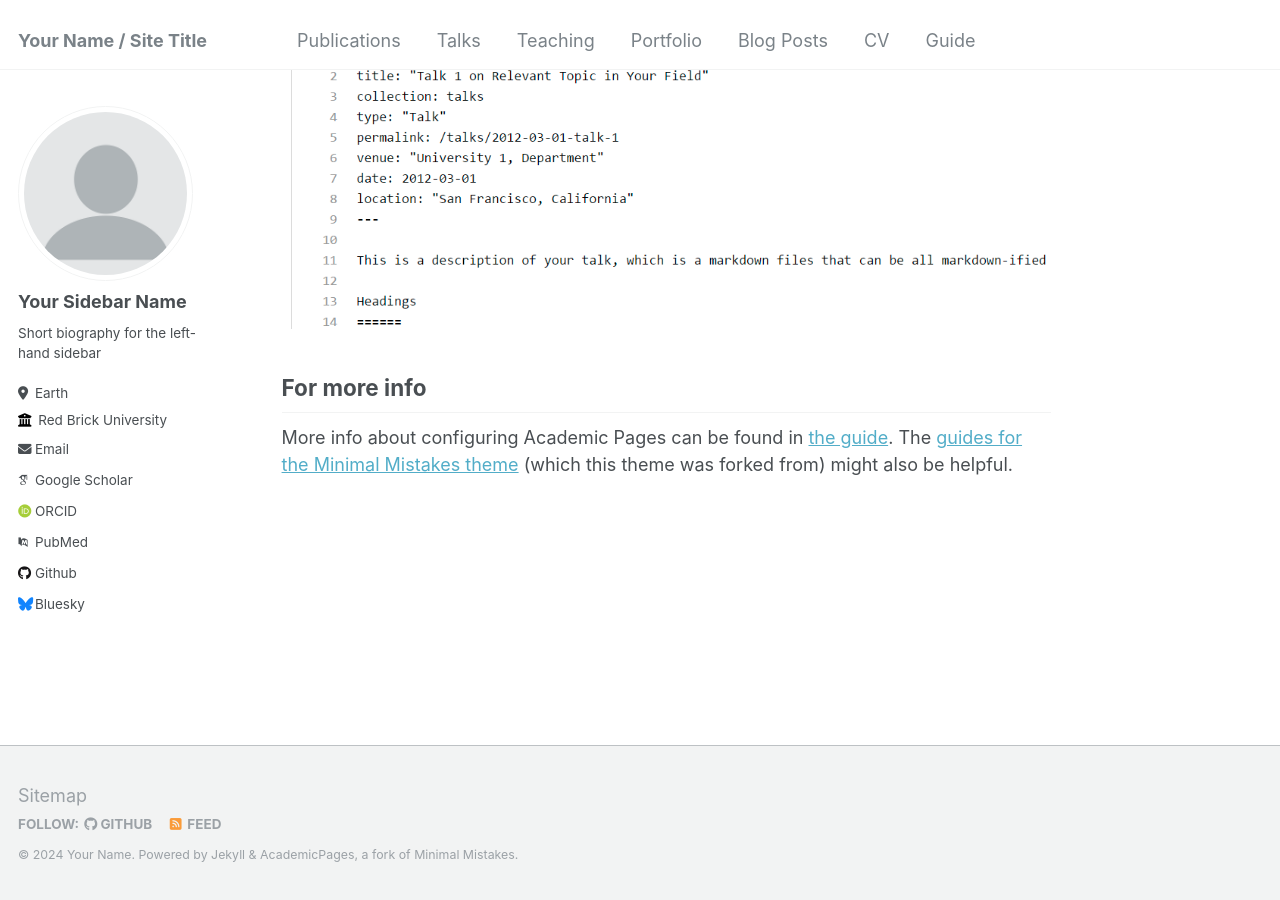
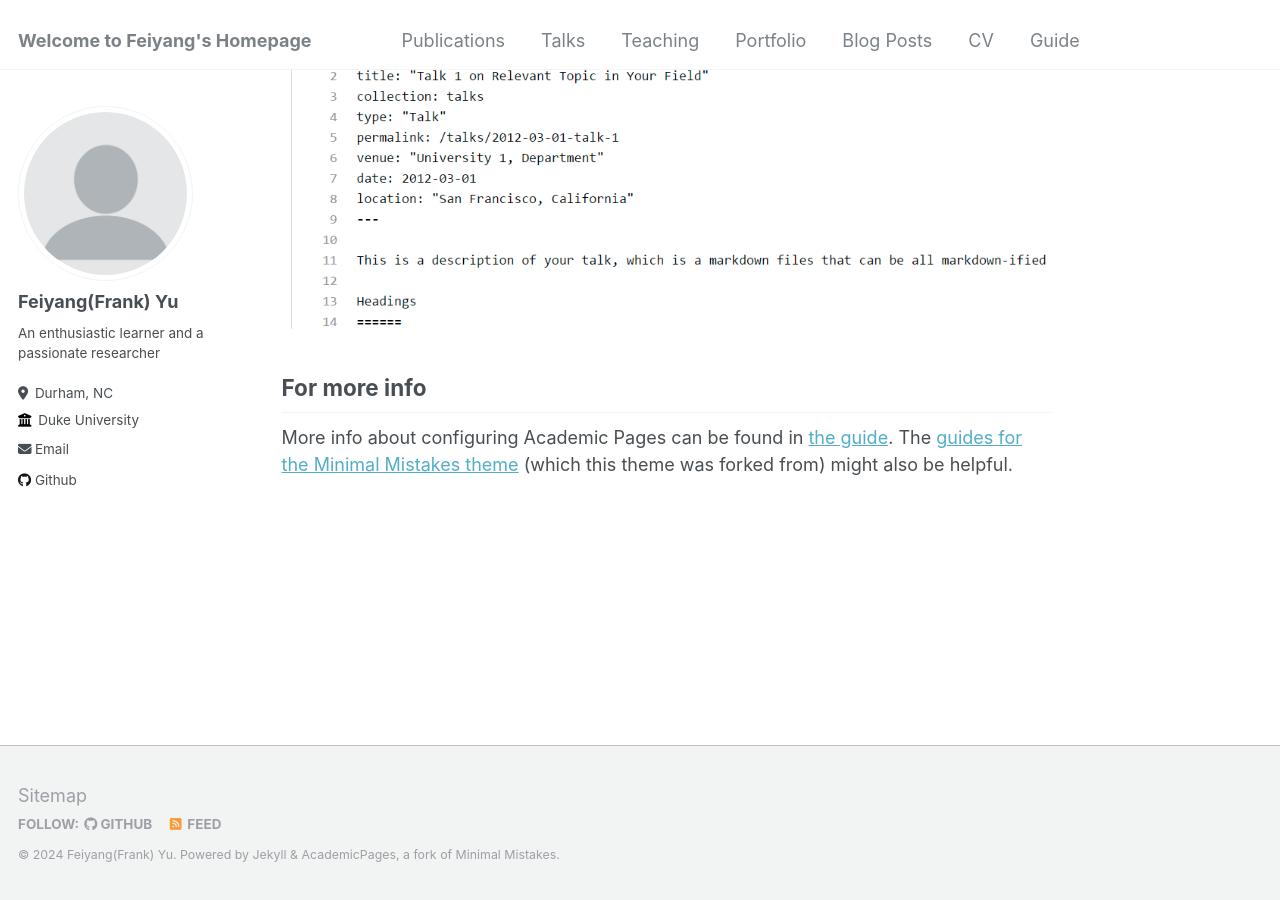
Before and after one commit to Gofeiyang/Gofeiyang.github.io, a Jekyll site: the page built from _pages/about.md, in a window 1280 px wide and 900 px high, scrolled down 2660 px. Built offline with Jekyll 4.4.1, drawn with Linux system fonts in a browser that asks for light colours; some web fonts are replaced.

Commit message:
first modify

```diff
--- a/_config.yml
+++ b/_config.yml
@@ -8,11 +8,11 @@
 
 # Basic Site Settings
 locale                   : "en-US"
-title                    : "Your Name / Site Title"
+title                    : "Welcome to Feiyang's Homepage"
 title_separator          : "-"
-name                     : &name "Your Name"
-description              : &description "personal description"
-url                      : https://academicpages.github.io # the base hostname & protocol for your site e.g. "https://mmistakes.github.io"
+name                     : &name "Feiyang(Frank)  Yu"
+description              : &description "An enthusiastic learner and a passionate researcher"
+url                      : https://gofeiyang.github.io # the base hostname & protocol for your site e.g. "https://mmistakes.github.io"
 baseurl                  : "" # the subpath of your site, e.g. "/blog"
 repository               : "academicpages/academicpages.github.io"
 
@@ -22,33 +22,33 @@ repository               : "academicpages/academicpages.github.io"
 author:
   # Biographic information
   avatar           : "profile.png"
-  name             : "Your Sidebar Name"
+  name             : "Feiyang(Frank)  Yu"
   pronouns         : # example: "she/her"
-  bio              : "Short biography for the left-hand sidebar"
-  location         : "Earth"
-  employer         : "Red Brick University"
+  bio              : "An enthusiastic learner and a passionate researcher"
+  location         : "Durham, NC"
+  employer         : "Duke University"
   uri              : # URL
-  email            : "none@example.org"
+  email            : "feiyang.yu@duke.edu"
 
   # Academic websites
   arxiv            : # URL - Update with the correct link to your profile
-  googlescholar    : "https://scholar.google.com/citations?user=PS_CX0AAAAAJ"
+  googlescholar    : #"https://scholar.google.com/citations?user=PS_CX0AAAAAJ"
   impactstory      : # URL
-  orcid            : "http://orcid.org/yourorcidurl"
+  orcid            : #"http://orcid.org/yourorcidurl"
   semantic         : # URL
-  pubmed           : "https://www.ncbi.nlm.nih.gov/pubmed/?term=john+snow"
+  pubmed           : #"https://www.ncbi.nlm.nih.gov/pubmed/?term=john+snow"
   researchgate     : # URL
 
   # Repositories and software development
   bitbucket        : # Username - Update with your username on the site
   codepen          : # Username
   dribbble         : # Username
-  github           : "academicpages"
+  github           : "Gofeiyang" # Username
   kaggle           : # Username
   stackoverflow    : # User number or user number and name (i.e., use "1" or "1/jeff-atwood")
 
   # Social media
-  bluesky          : "bsky.app" # Replace this with you Bluesky username
+  bluesky          : #"bsky.app" # Replace this with you Bluesky username
   facebook         : # Username
   flickr           : # Username
   foursquare       : # Username
@@ -244,14 +244,14 @@ defaults:
       share: true
       comments: true
   # _publications
-  - scope:
-      path: ""
-      type: publications
-    values:
-      layout: single
-      author_profile: true
-      share: true
-      comments: true
+  # - scope:
+  #     path: ""
+  #     type: publications
+  #   values:
+  #     layout: single
+  #     author_profile: true
+  #     share: true
+  #     comments: true
   # _portfolio
   - scope:
       path: ""
```
